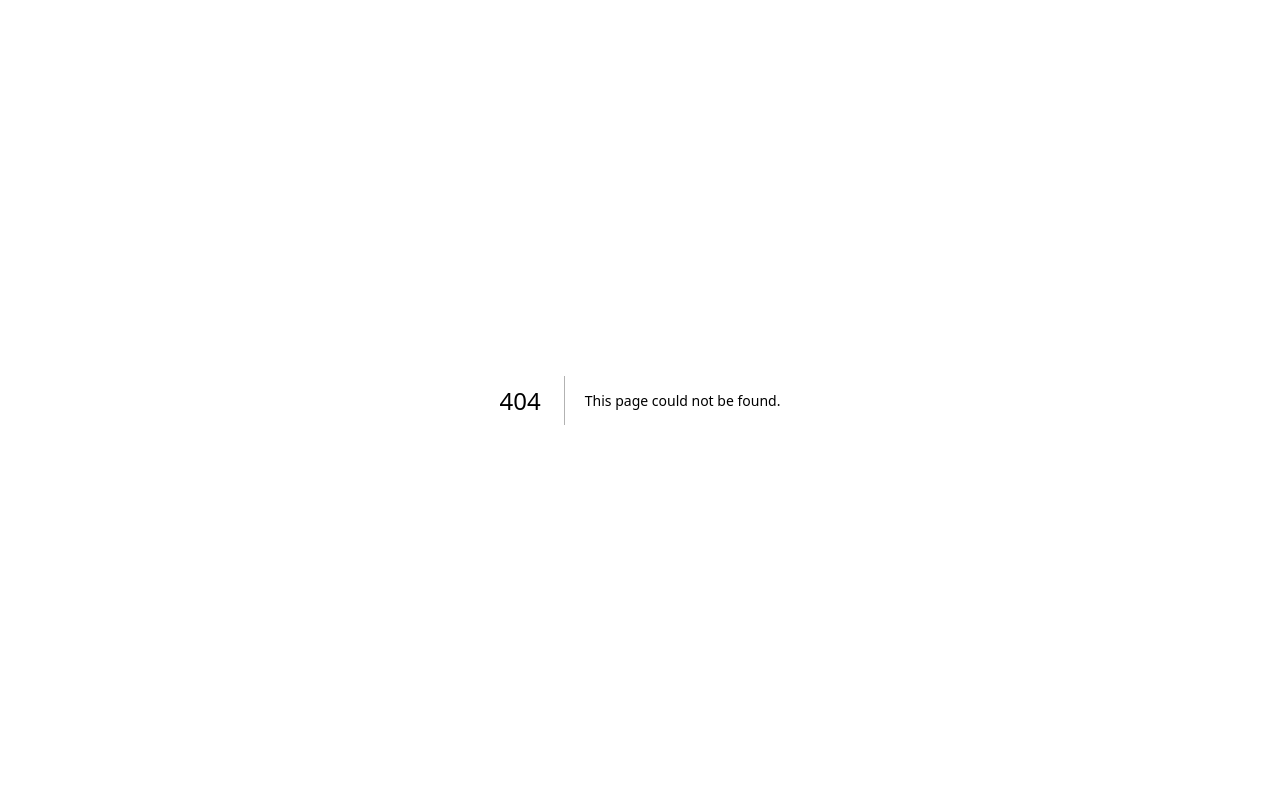
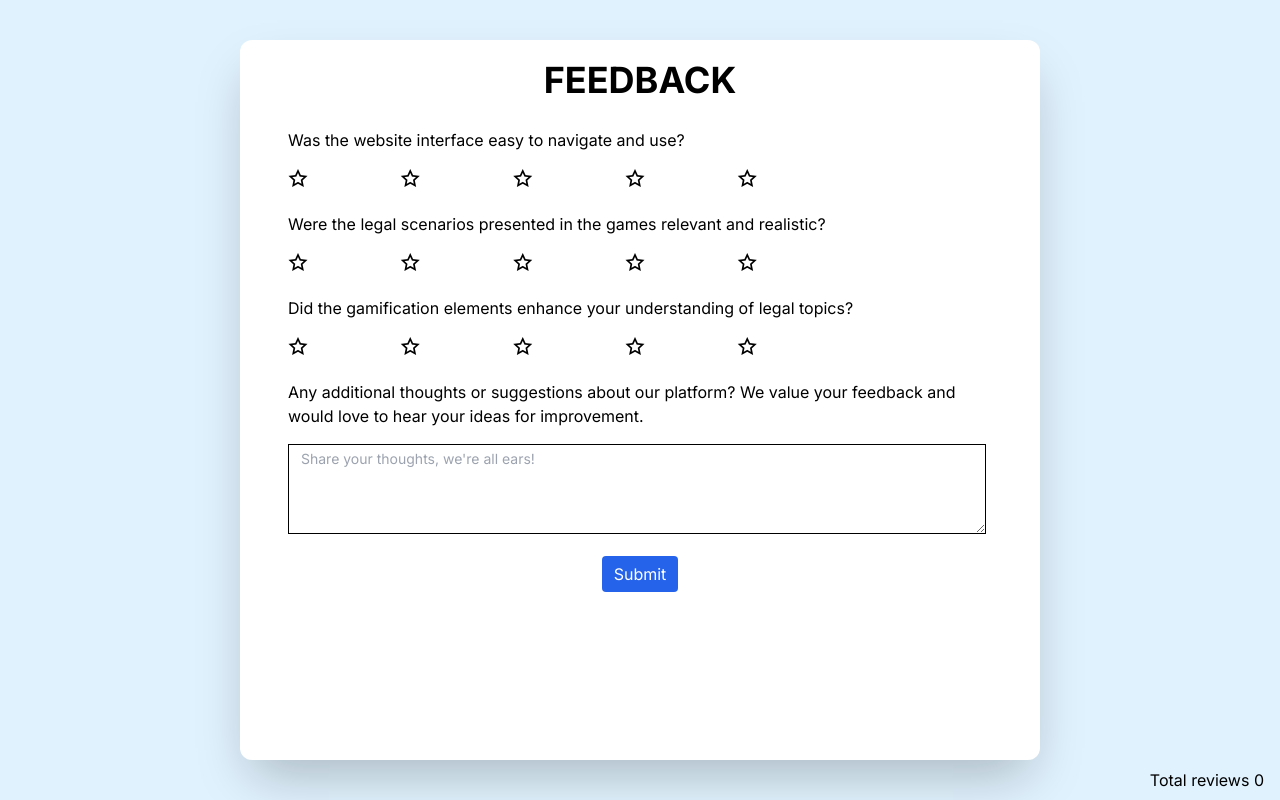
Before and after one commit to Harsh-612/smartindia, a Next.js app: page /feedback in a window 1280 px wide. Before the commit this address had no page. Built offline with nearby package versions, Linux system fonts and the light colour scheme; no server answers; the database is empty.

Commit message:
added a feedback page

```diff
--- a/app/account/page.js
+++ b/app/account/page.js
@@ -1,6 +1,5 @@
 "use client";
 import React, { useEffect, useState } from "react";
-import Nav from "../components/Nav";
 import { auth } from "@/app/firebase";
 import { GoogleAuthProvider, signInWithPopup } from "firebase/auth";
 import { useAuthState } from "react-firebase-hooks/auth";
--- /dev/null
+++ b/app/feedback/page.js
@@ -0,0 +1,104 @@
+"use client";
+import React, { useEffect, useState } from "react";
+import "remixicon/fonts/remixicon.css";
+import { database } from "@/app/firebase";
+import { collection, addDoc, getDocs } from "firebase/firestore";
+const Page = () => {
+  const dbInstance = collection(database, "feedback");
+  const [ratings, setRatings] = useState([0, 0, 0]);
+  const [comment, setcomment] = useState("");
+  const [total, settotal] = useState(null);
+  useEffect(() => {
+    const fetchTotalResponses = async () => {
+      const querySnapshot = await getDocs(collection(database, "feedback"));
+      settotal(querySnapshot.size);
+    };
+
+    fetchTotalResponses();
+  }, []);
+  function submit(e) {
+    e.preventDefault();
+    if (comment !== "") {
+      addDoc(dbInstance, {
+        comment: comment,
+        interface: ratings[0],
+        relevance: ratings[1],
+        approach: ratings[2],
+        ratings: ratings,
+      });
+      settotal(total + 1);
+      setcomment("");
+    } else {
+      alert("Feedback cant be empty");
+    }
+  }
+  function handleStarClick(questionIndex, starNumber) {
+    const newRatings = [...ratings];
+    newRatings[questionIndex] = starNumber;
+    setRatings(newRatings);
+  }
+
+  const questions = [
+    "Was the website interface easy to navigate and use?",
+    "Were the legal scenarios presented in the games relevant and realistic?",
+    "Did the gamification elements enhance your understanding of legal topics?",
+  ];
+
+  return (
+    <div className="w-screen accountwrapper bg-sky-100 flex">
+      <div className="absolute bottom-0 right-0 py-2 px-4">
+        Total reviews {total}
+      </div>
+      <div className="feedbackContainer bg-white rounded-xl shadow-2xl border-gray-400 flex flex-col items-center m-auto">
+        <div className="text-4xl font-bold mt-5">FEEDBACK</div>
+        <div className="feedbackQuestions mt-2">
+          {questions.map((question, index) => (
+            <div key={index} className="xl mx-12 mt-5">
+              <div>{question}</div>
+              <div className="flex justify-between mt-3 text-xl w-2/3">
+                {[...Array(5)].map((_, starIndex) => (
+                  <i
+                    key={starIndex}
+                    className={`${
+                      starIndex < ratings[index]
+                        ? "ri-star-fill text-blue-600"
+                        : "ri-star-line"
+                    }`}
+                    onClick={() => handleStarClick(index, starIndex + 1)}
+                  ></i>
+                ))}
+              </div>
+            </div>
+          ))}
+          <div className="mx-12 mt-5">
+            <div>
+              {
+                "Any additional thoughts or suggestions about our platform? We value your feedback and would love to hear your ideas for improvement."
+              }
+            </div>
+            <textarea
+              className="border border-black mt-4 px-3 py-1 text-sm"
+              placeholder="Share your thoughts, we're all ears!"
+              cols="73"
+              rows="4"
+              value={comment}
+              onChange={(e) => {
+                setcomment(e.target.value);
+              }}
+            ></textarea>
+          </div>
+        </div>
+        <div className="w-full flex justify-center mt-4">
+          <button
+            className="bg-blue-600 text-white px-3 py-1.5 rounded"
+            onClick={submit}
+          >
+            Submit
+          </button>
+        </div>
+      </div>
+    </div>
+  );
+};
+
+export default Page;
--- a/app/forum/page.js
+++ b/app/forum/page.js
@@ -9,11 +9,10 @@ const forum = () => {
   const getQuestion = async () => {
     const querySnapshot = await getDocs(dbInstance);
     const questionData = querySnapshot.docs.map((item) => {
-      return item.data().post; // Extract the "post" field
+      return item.data().post;
     });
     return questionData;
   };
-
   useEffect(() => {
     getQuestion().then((data) => {
       setquestions(data);
--- a/app/globals.css
+++ b/app/globals.css
@@ -73,3 +73,8 @@ nav {
     height: 40vh;
   }
 }
+.feedbackContainer {
+  height: 90vh;
+  width: 100vh;
+  margin-top: 5vh;
+}
```
